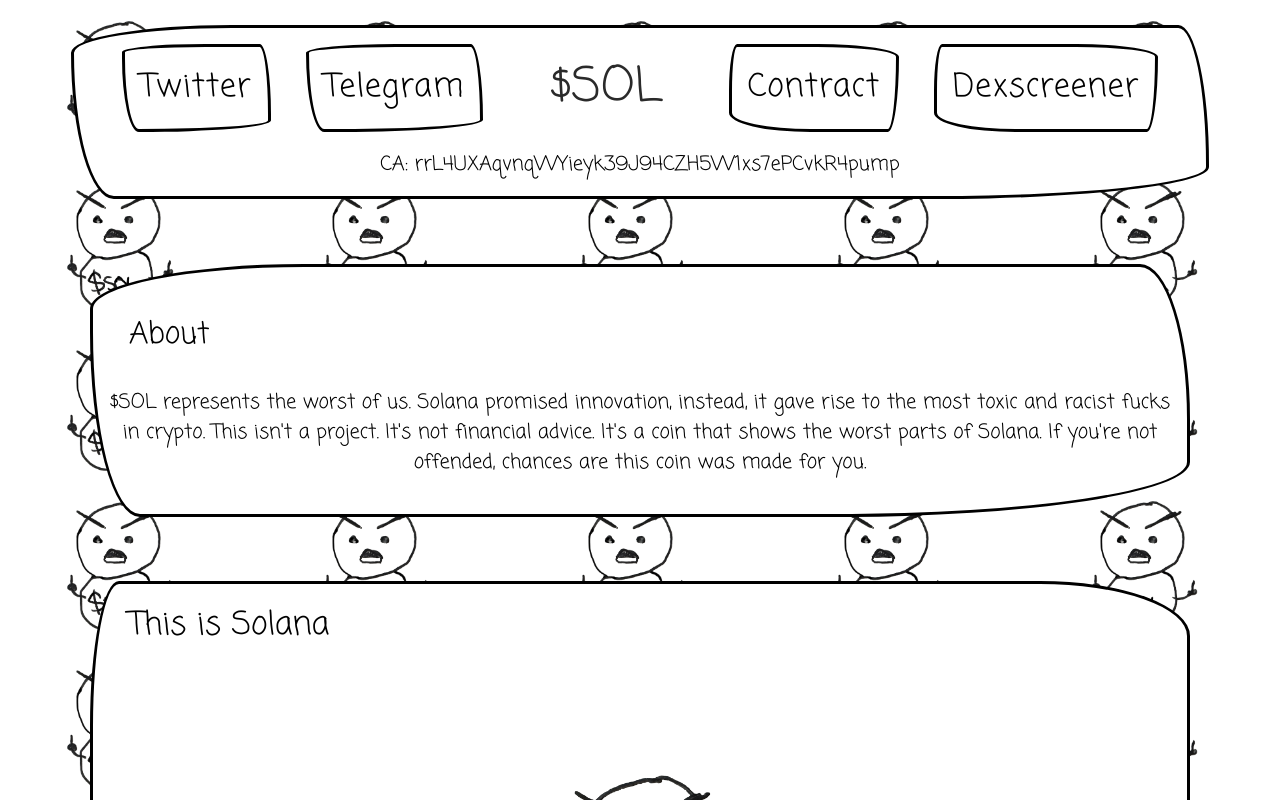
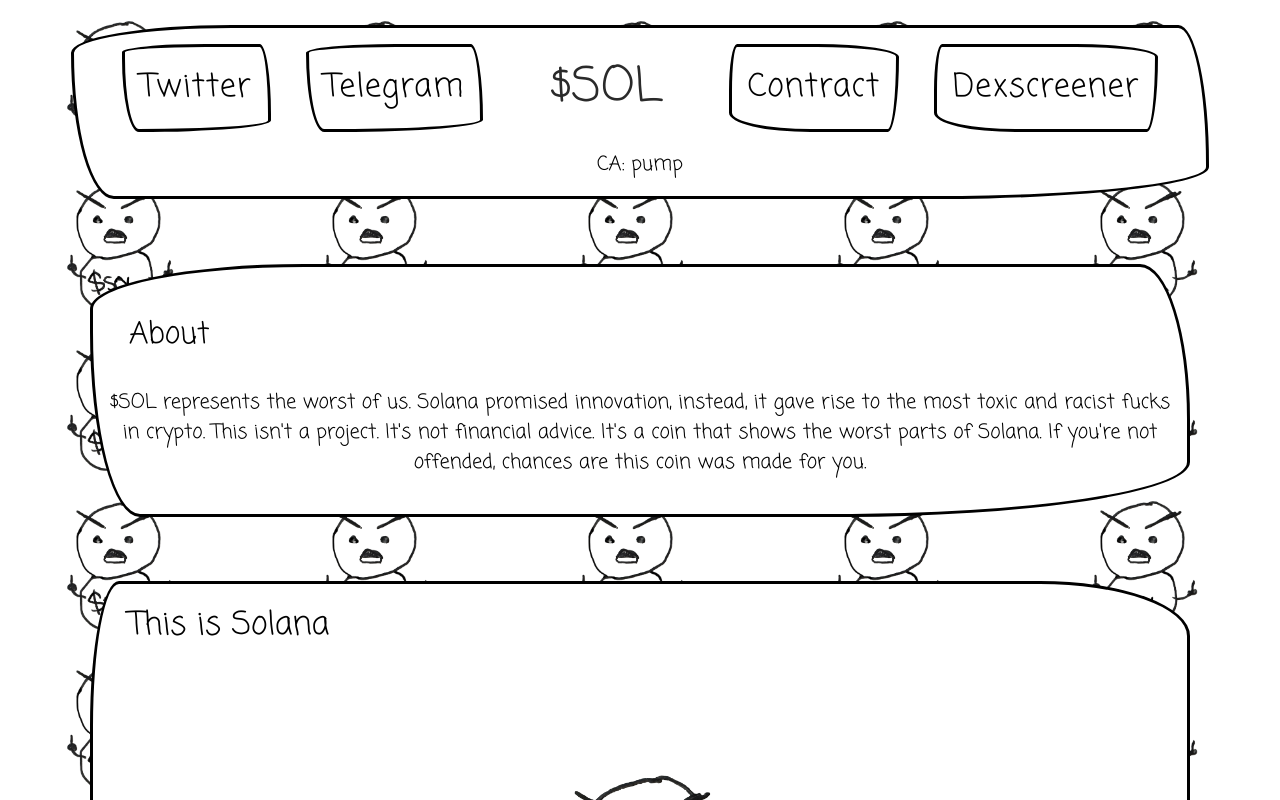
Before and after one commit to Shat-dev/SOL, a React (Vite) app: page / in a window 1280 px wide. Shown: the top 800 px of the page. Built offline with nearby package versions, Linux system fonts and the light colour scheme.

Commit message:
made it nothing

```diff
--- a/src/pages/HomePage.jsx
+++ b/src/pages/HomePage.jsx
@@ -9,7 +9,7 @@
   const [copied, setCopied] = useState(false);
   const [isMobile, setIsMobile] = useState(window.innerWidth < 400);
   const images = ['/Finalonec.png', '/Finalone.png', '/Finalonec.png', '/Flipped2.png', '/Flipped1.png', '/Flipped2.png', '/Finalonec.png'];
-  const contractAddress = 'rrL4UXAqvnqWYieyk39J94CZH5W1xs7ePCvkR4pump';
+  const contractAddress = 'pump';
 
   useEffect(() => {
     const interval = setInterval(() => {
```
